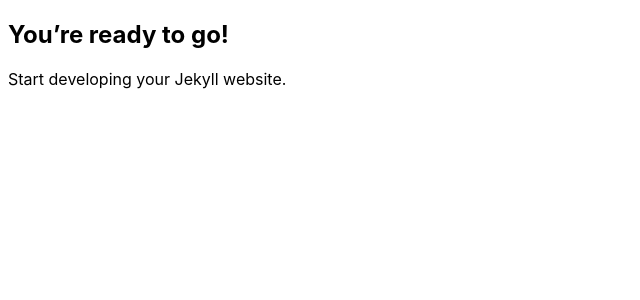
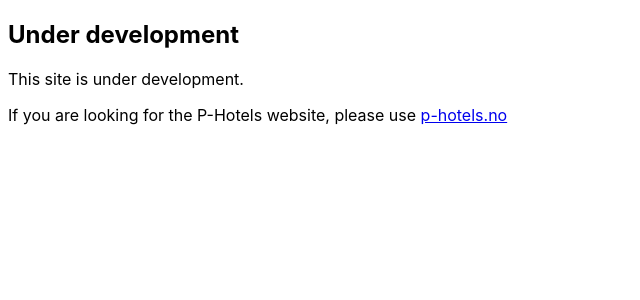
Before and after one commit to photels/photels.github.io, a Jekyll site: the page built from index.md, in a window 1280 px wide. Shown: the top 300 px of the page, without its empty margins (0-640 px from the left). Built offline with Jekyll 4.4.1, drawn with Linux system fonts in a browser that asks for light colours.

Commit message:
Add temporary content

```diff
--- a/index.md
+++ b/index.md
@@ -1,8 +1,10 @@
 ---
 layout: default
-title: "Happy Jekylling!"
+title: "P-Hotels - Development"
 ---
 
-## You're ready to go!
+## Under development
 
-Start developing your Jekyll website.
+This site is under development.
+
+If you are looking for the P-Hotels website, please use [p-hotels.no](http://p-hotels.no/)
```
